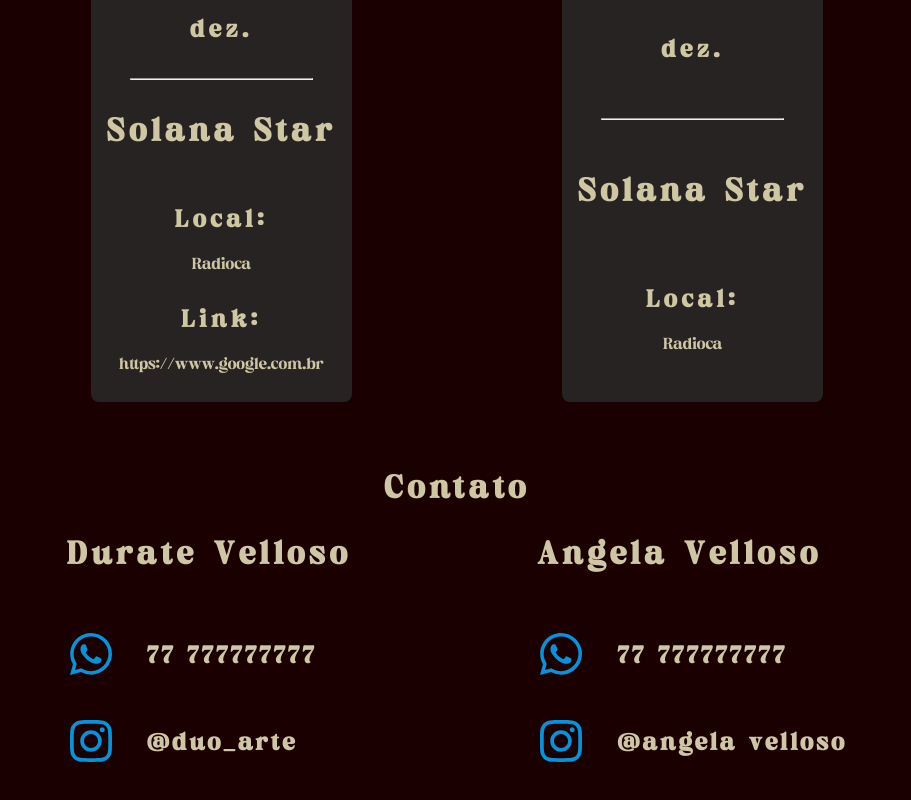
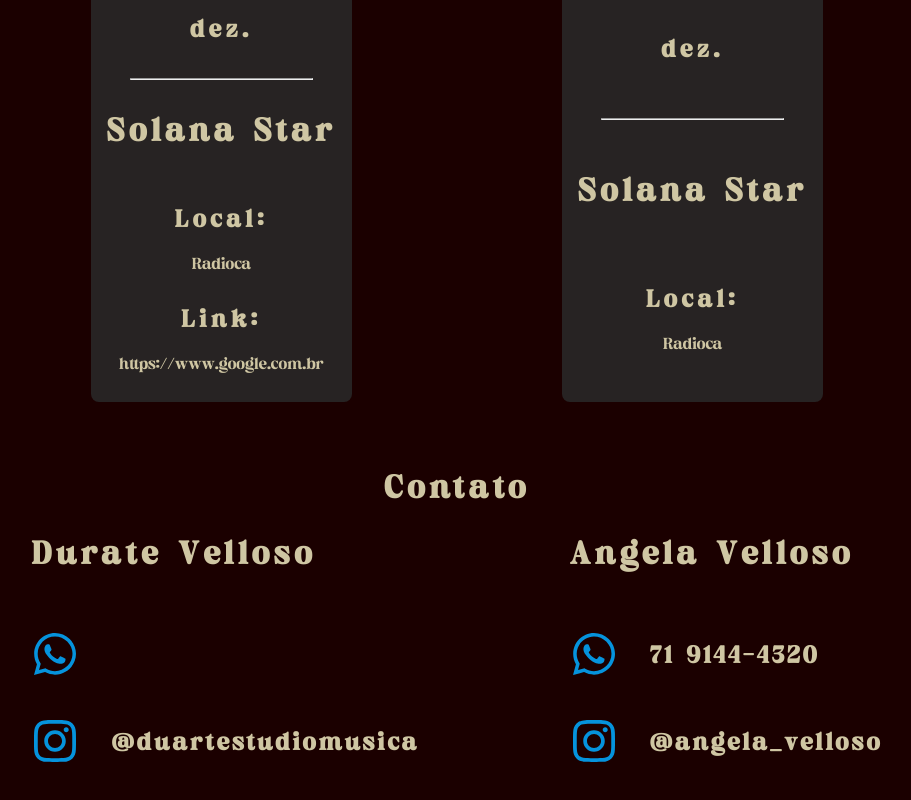
Before and after one commit to Zipudhe/angela_velloso_site, a Next.js app: page / in a window 1280 px wide. Shown: the part 1574-2374 px from the top of the page, without its empty margins (183-1094 px from the left). Built offline with nearby package versions, Linux system fonts and the light colour scheme; no server answers.

Commit message:
fix: ajustments

```diff
--- a/src/components/Contact/Contact.tsx
+++ b/src/components/Contact/Contact.tsx
@@ -11,19 +11,21 @@ type ContactData = {
 }
 
 export const Contact: FC<ContactData> = ({ title, details, phone, instagram }) => {
+  const phoneRegex = /(\s*)[-]*/g
+  const cleanPhone = phone?.replace(phoneRegex, "")
 
   return (
     <ContactDiv>
       <TypographParagraph as="h2"> {title} </TypographParagraph>
       {details && <TypographParagraph> {details} </TypographParagraph>}
-      <ContactLink href='http://google.com.br' target='_blank' >
+      <ContactLink href={`https://wa.me/55${cleanPhone}`} target='_blank' >
         <Icon name="whatsapp" />
         {phone}
       </ContactLink>
 
-      <ContactLink href="https://instagram.com.br" target='_blank' >
+      <ContactLink href={`https://instagram.com.br/${instagram}`} target='_blank' >
         <Icon name="instagram" />
-        {instagram}
+        @{instagram}
       </ContactLink>
     </ContactDiv>
   )
--- a/src/components/ContactSection/ContactSection.tsx
+++ b/src/components/ContactSection/ContactSection.tsx
@@ -8,8 +8,8 @@ export const ContactSection: FC = () => {
   return (
     <Section id="contatos" title="Contato">
       <ContactWrapper>
-        <Contact title="Durate Velloso" phone="77 777777777" instagram='@duo_arte' />
-        <Contact title="Angela Velloso" phone="77 777777777" instagram="@angela velloso" />
+        <Contact title="Durate Velloso" phone="" instagram='duartestudiomusica' />
+        <Contact title="Angela Velloso" phone="71 9144-4320" instagram="angela_velloso" />
       </ContactWrapper>
     </Section>
   )
--- a/src/components/ReleaseCard/ReleaseCard.tsx
+++ b/src/components/ReleaseCard/ReleaseCard.tsx
@@ -1,19 +1,18 @@
-import React, { FC } from 'react'
+import React, { FC, Suspense } from 'react'
 import { Card, CardImage, CardTitle } from './style'
+import { Album } from '../ReleaseSection/ReleaseSection'
 
 export interface IReleaseCard {
-  img: string,
-  title: string,
-  alt: string
+  album: Album
 }
 
 
-export const ReleaseCard: FC<IReleaseCard> = ({ img, title, alt }) => {
+export const ReleaseCard: FC<IReleaseCard> = ({ album }) => {
 
   return (
-    <Card>
-      <CardImage src={img} />
-      <CardTitle as="h3" > {title} </CardTitle>
+    <Card target='_blank' href={album.external_urls.spotify} >
+      <CardImage src={album.images[0].url} alt={"Album cover"} />
+      <CardTitle as="h3" > {album.name} </CardTitle>
     </Card>
   )
 }
--- a/src/components/ReleaseCard/style.ts
+++ b/src/components/ReleaseCard/style.ts
@@ -1,7 +1,7 @@
 import styled from 'styled-components'
 import { TypographParagraph } from '../Typograph'
 
-export const Card = styled.div`
+export const Card = styled.a`
   display: flex;
   flex-direction: column;
   align-items: center;
@@ -10,6 +10,7 @@ export const Card = styled.div`
   width: 15vw;
   height: fit-content;
   max-height: 350px;
+  cursor: pointer;
 
   @media (max-width: 920px) {
     min-width: 200px;
--- a/src/components/ReleaseSection/ReleaseSection.tsx
+++ b/src/components/ReleaseSection/ReleaseSection.tsx
@@ -1,9 +1,13 @@
 "use client"
 
-import React, { FC, useEffect, useState } from "react"
+import React, { FC, useEffect, useState, Suspense } from "react"
 import { CardWrapper } from './style'
-import { ReleaseCard, IReleaseCard } from '../ReleaseCard/ReleaseCard'
+import { ReleaseCard } from '../ReleaseCard/ReleaseCard'
 import { Section } from "../Section/Section";
+
+type External_Url = {
+  spotify: string
+}
 
 type Image = {
   url: string,
@@ -11,9 +15,9 @@ type Image = {
   width: number,
 }
 
-type Album = {
+export type Album = {
   total_tracks: number,
-  external_urls: string[],
+  external_urls: External_Url,
   images: Image[],
   name: string,
 }
@@ -44,14 +48,16 @@ export const ReleaseSection: FC = () => {
   }, [])
 
   return (
+    <Suspense fallback={<h1> Loading... </h1>} >
       <Section id="release" title="Ultimos lançamentos" >
         <CardWrapper>
           {albums?.items.map((album) => {
             return (
-            <ReleaseCard title={album.name} alt="image cover" img={album.images[0].url} />
+              <ReleaseCard album={album} />
             )
           })}
         </CardWrapper>
       </Section>
+    </Suspense>
   )
 }
```
Also changed, not shown: public/cover_image.jpg. Lines whose indentation alone changed are shown as unchanged.
